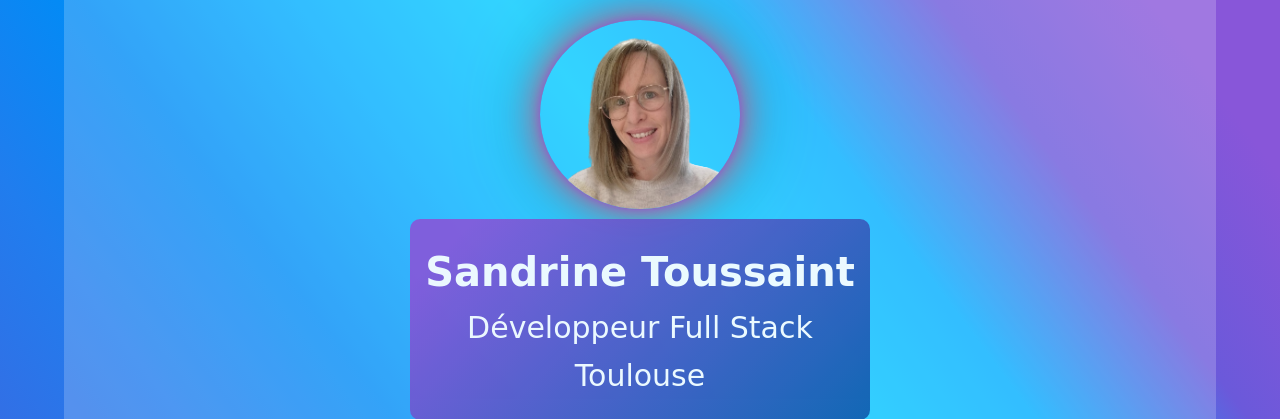
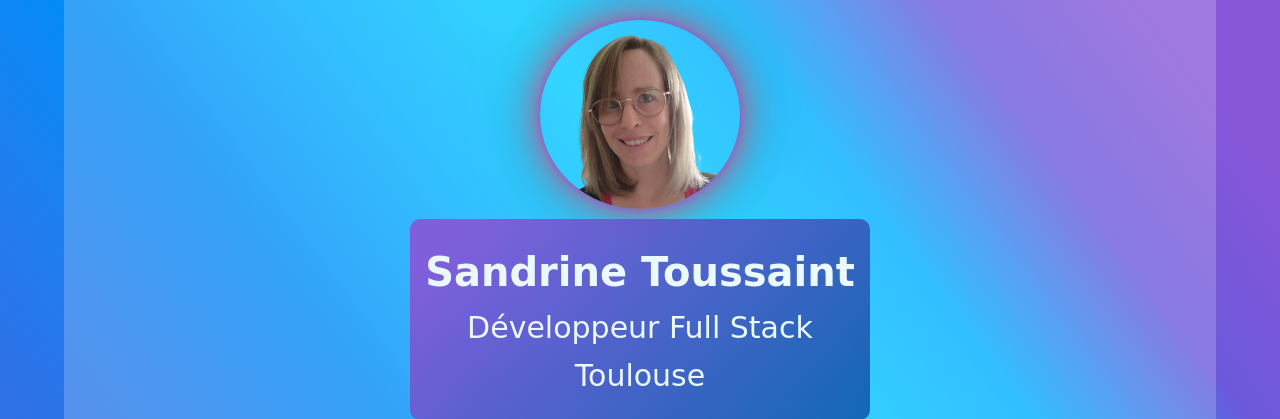
Before and after one commit to Skencker/portfolio, a PHP site: page / in a window 1280 px wide. Shown: the part 110-529 px from the top of the page. Run offline with PHP 8.4, Linux system fonts and the light colour scheme; some web fonts are replaced.

Commit message:
photo profil new2

```diff
--- a/styles/mobile.css
+++ b/styles/mobile.css
@@ -183,7 +183,7 @@ li {
     background-image: url("../images/photo_profil.png");
     background-repeat: no-repeat;
     background-size: cover;
-    background-position-y: -20px;
+
 
 
     height: 150px;
```
Also changed, not shown: images/photo_profil.png.
